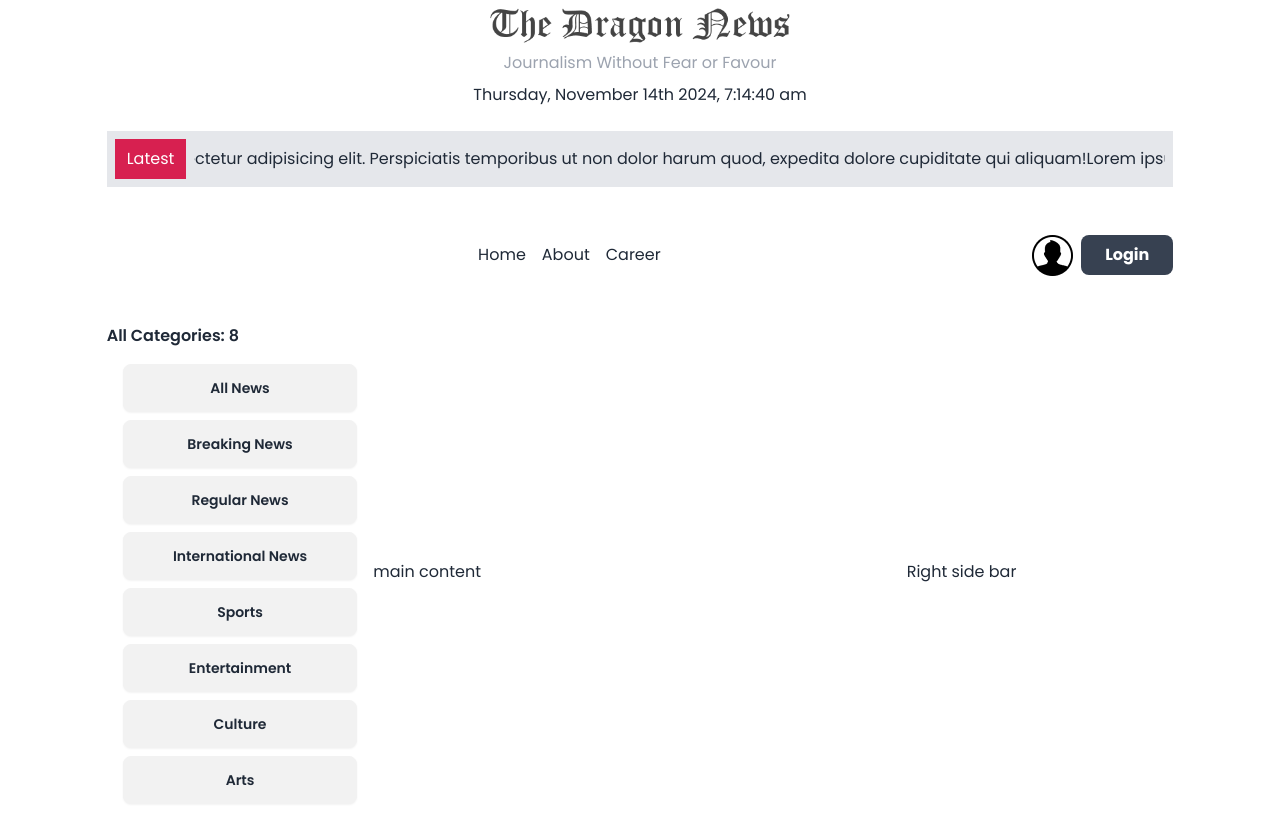
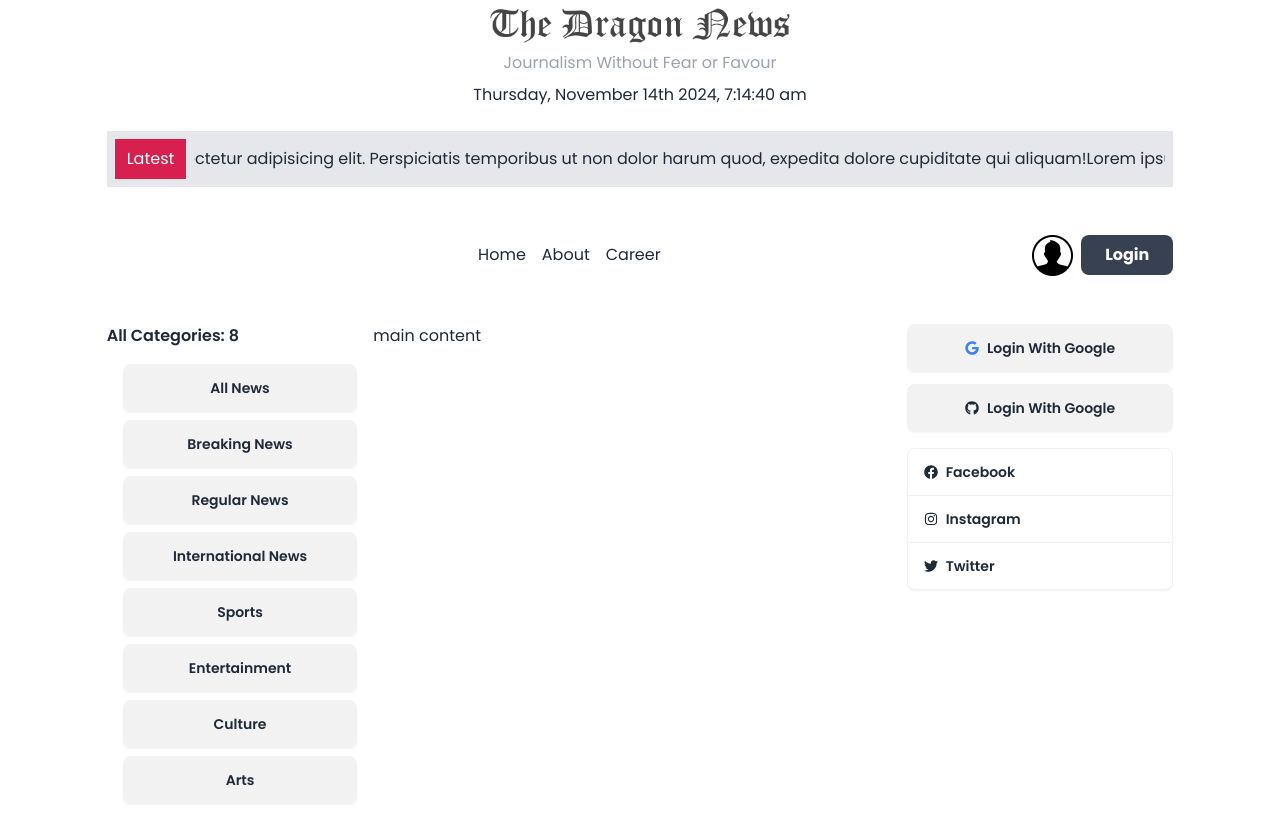
Before and after one commit to mdrakib02/Dragon-News, a React (Vite) app: page / in a window 1280 px wide. Built offline with nearby package versions, Linux system fonts and the light colour scheme.

Commit message:
right social button added

```diff
--- a/package.json
+++ b/package.json
@@ -16,6 +16,7 @@
     "react": "^18.3.1",
     "react-dom": "^18.3.1",
     "react-fast-marquee": "^1.6.5",
+    "react-icons": "^5.3.0",
     "react-router-dom": "^6.28.0",
     "sort-by": "^0.0.2"
   },
--- /dev/null
+++ b/src/Components/LayoutComponent/RightNavBar.jsx
@@ -0,0 +1,12 @@
+import FindUs from "./RightNavComponents/FindUs";
+import SocialLogin from "./RightNavComponents/SocialLogin";
+
+
+export default function RightNavBar() {
+  return (
+    <div className="space-y-4">
+       <SocialLogin></SocialLogin>
+       <FindUs></FindUs>
+    </div>
+  )
+}
--- /dev/null
+++ b/src/Components/LayoutComponent/RightNavComponents/FindUs.jsx
@@ -0,0 +1,12 @@
+import { FaFacebook, FaInstagram, FaTwitter } from "react-icons/fa";
+
+
+export default function FindUs() {
+  return (
+    <div className="join flex  join-vertical ">
+      <button className="btn bg-base-100 justify-start join-item"><FaFacebook></FaFacebook> Facebook</button>
+      <button className="btn bg-base-100 justify-start join-item"><FaInstagram></FaInstagram> Instagram</button>
+      <button className="btn bg-base-100 justify-start join-item"><FaTwitter></FaTwitter> Twitter</button>
+    </div>
+  );
+}
--- /dev/null
+++ b/src/Components/LayoutComponent/RightNavComponents/SocialLogin.jsx
@@ -0,0 +1,10 @@
+import { FaGithub, FaGoogle } from "react-icons/fa";
+
+export default function SocialLogin() {
+  return (
+    <div className="text-base *:w-full space-y-3">
+        <button className="btn space-x-4"> <FaGoogle className="text-blue-500"></FaGoogle> Login With Google</button>
+        <button className="btn space-x-4"> <FaGithub></FaGithub> Login With Google</button>
+    </div>
+  )
+}
--- a/src/Layout/MainLayout.jsx
+++ b/src/Layout/MainLayout.jsx
@@ -2,6 +2,7 @@ import Header from "../Components/Header";
 import LatestNews from "../Components/LatestNews";
 import LeftNavBar from "../Components/LayoutComponent/leftNavBar";
 import NavBar from "../Components/NavBar";
+import RightNavBar from "../Components/LayoutComponent/RightNavBar";
 
 export default function MainLayout() {
   return (
@@ -16,12 +17,14 @@ export default function MainLayout() {
         <nav className="w-10/12 mx-auto pt-12">
           <NavBar></NavBar>
         </nav>
-        <main className="w-10/12 mx-auto grid grid-cols-1 md:grid-cols-12 items-center pt-12">
+        <main className="w-10/12 mx-auto grid grid-cols-1 md:grid-cols-12 pt-12">
           <aside className="col-span-3">
             <LeftNavBar></LeftNavBar>
           </aside>
           <section className="col-span-6">main content</section>
-          <aside className="col-span-3">Right side bar</aside>
+          <aside className="col-span-3">
+            <RightNavBar></RightNavBar>
+          </aside>
         </main>
       </div>
     </>
```
Also changed, not shown: 1 other file (tests, documents, lock files or other folders).
